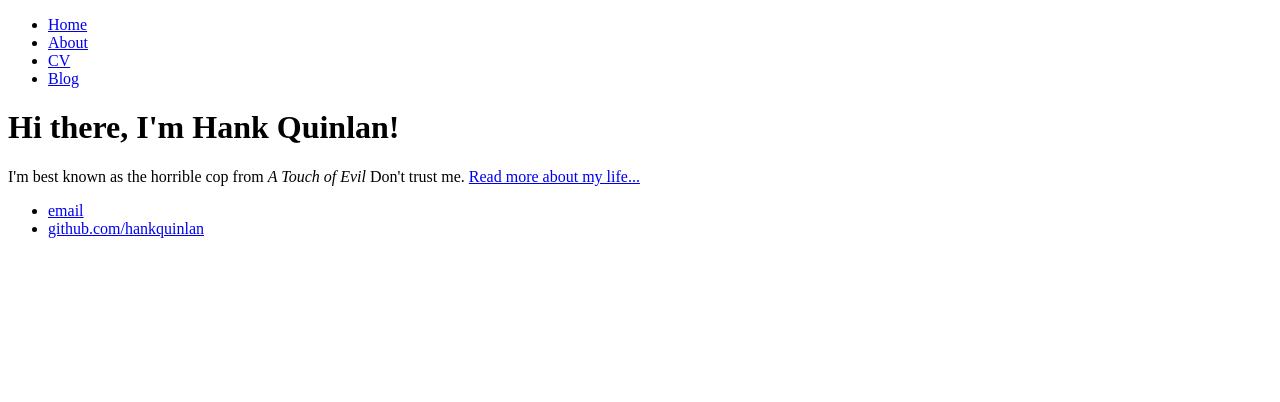
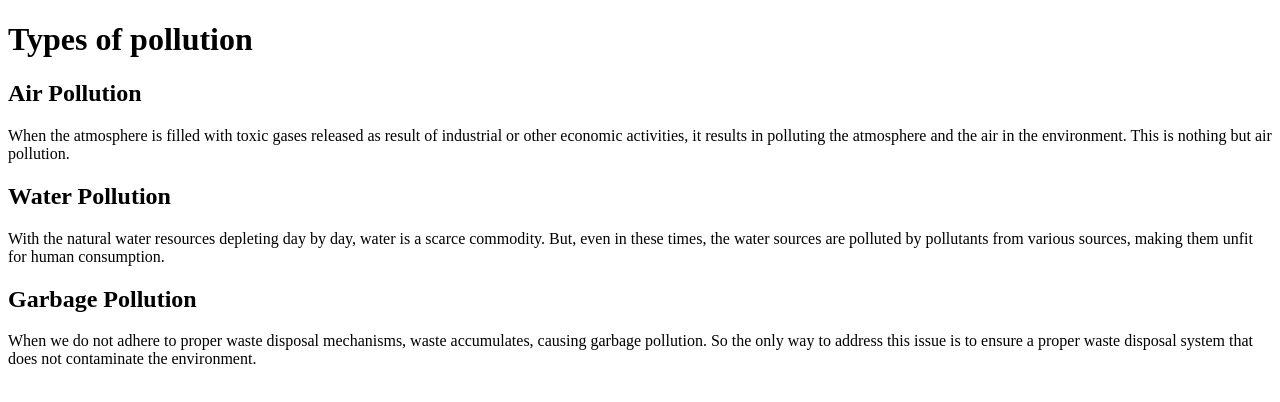
Before and after one commit to Harshi88/Harshi88.github.io, a plain HTML site: page index.html in a window 1280 px wide. Drawn offline with Linux system fonts and the light colour scheme.

Commit message:
Update index.html

```diff
--- a/index.html
+++ b/index.html
@@ -1,28 +1,41 @@
 <!DOCTYPE html>
-<html>
-	<head>
-		<title>Hank Quinlan, Horrible Cop</title>
-	</head>
-	<body>
-		<nav>
-    		<ul>
-        		<li><a href="/">Home</a></li>
-	        	<li><a href="/about">About</a></li>
-        		<li><a href="/cv">CV</a></li>
-        		<li><a href="/blog">Blog</a></li>
-    		</ul>
-		</nav>
-		<div class="container">
-    		<div class="blurb">
-        		<h1>Hi there, I'm Hank Quinlan!</h1>
-				<p>I'm best known as the horrible cop from <em>A Touch of Evil</em> Don't trust me. <a href="/about">Read more about my life...</a></p>
-    		</div><!-- /.blurb -->
-		</div><!-- /.container -->
-		<footer>
-    		<ul>
-        		<li><a href="mailto:hankquinlanhub@gmail.com">email</a></li>
-        		<li><a href="https://github.com/hankquinlan">github.com/hankquinlan</a></li>
-			</ul>
-		</footer>
-	</body>
+<html lang="en">
+
+<head>
+    <meta charset="utf-8">
+    <meta name="viewport" content="width=device-width, initial-scale=1">
+    <title>Assignment Solution for Module 2</title>
+    <link rel="stylesheet" href="css/style.css">
+</head>
+
+<body>
+    <h1>Types of pollution</h1>
+    <div class="row">
+        <div class="col-lg-4 col-md-6 col-sm-12">
+            <section class="lebesgue">
+                <h2>Air Pollution</h2>
+                <p>
+                    When the atmosphere is filled with toxic gases released as result of industrial or other economic activities, it results in polluting the atmosphere and the air in the environment. This is nothing but air pollution.
+                </p>
+            </section>
+        </div>
+        <div class="col-lg-4 col-md-6 col-sm-12">
+            <section class="fubini">
+                <h2>Water Pollution</h2>
+                <p>
+                    With the natural water resources depleting day by day, water is a scarce commodity. But, even in these times, the water sources are polluted by pollutants from various sources, making them unfit for human consumption.
+                      </p>
+            </section>
+        </div>
+        <div class="col-lg-4 col-md-12 col-sm-12">
+            <section class="luzin">
+                <h2>Garbage Pollution</h2>
+                <p>
+                    When we do not adhere to proper waste disposal mechanisms, waste accumulates, causing garbage pollution. So the only way to address this issue is to ensure a proper waste disposal system that does not contaminate the environment.
+               </p>
+            </section>
+        </div>
+    </div>
+</body>
+
 </html>
```
